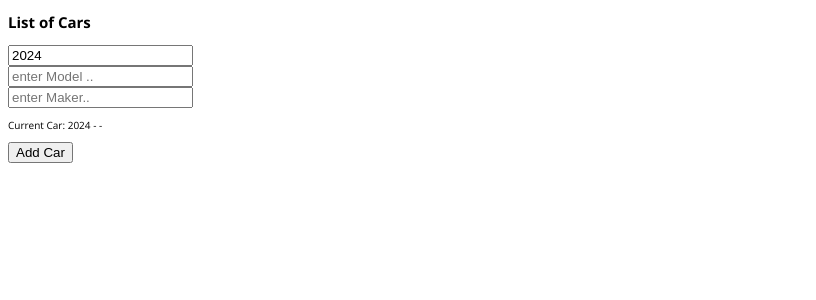
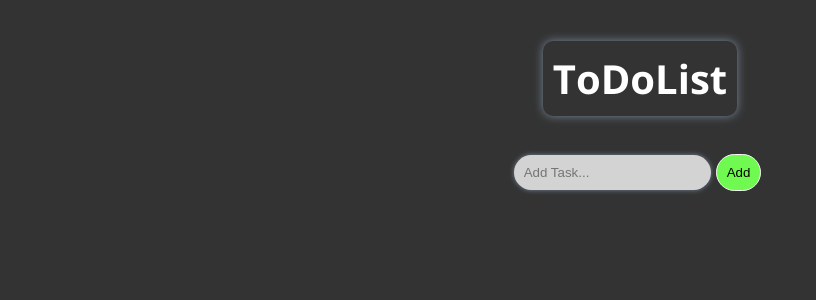
Before and after one commit to Mrufaihi/React-JS-Begineer, a React (Vite) app in the folder my-react-app/: page / in a window 1280 px wide. Shown: the top 300 px of the page, without its empty margins (0-816 px from the left). Built offline with nearby package versions, Linux system fonts and the light colour scheme.

Commit message:
To-Do-List (Program)
functional to do list

```diff
--- a/my-react-app/src/App.jsx
+++ b/my-react-app/src/App.jsx
@@ -1,12 +1,12 @@
 // Explain this function in simple terms:
 // imports
 
-import CarArrayOfObj from './components/CarArrayOfObj';
+import ToDoList from './components/ToDoList';
 
 function App() {
   //Props
 
-  return <CarArrayOfObj />;
+  return <ToDoList />;
 }
 // propType;
 
--- /dev/null
+++ b/my-react-app/src/components/ToDoList.jsx
@@ -0,0 +1,101 @@
+import { useState } from 'react';
+
+function ToDoList() {
+  const [tasks, setTasks] = useState([]);
+  // this for Adding a Task to Tasks array, Store value of input the add.
+  const [task, setTask] = useState('');
+
+  // ADD✅
+  function handleAddTask() {
+    // if input value is (not empty) after trim(whitepace) THEN ADD
+    if (task.trim().length > 0) {
+      setTasks((t) => [...t, task]);
+      setTask('');
+    }
+  }
+
+  //DELETE✅
+  function handleDeleteTask(index) {
+    setTasks((prevTasks) => prevTasks.filter((_, i) => index !== i));
+  }
+
+  //CHANGE✅
+  function handleTaskChange(e) {
+    setTask(e.target.value);
+  }
+
+  //UP⌚
+  // prettier-ignore
+  function handleUpClick(index) {
+    // only gonna happen if element is not already at top
+    if (index > 0) {
+      const updatedArray = [...tasks]; // new array to copy prev array
+
+      // Destructering: [value[index (1)], value[index - 1 (0)]] = [position[index-1 (0)], position[index (1)]]
+      [updatedArray[index], updatedArray[index - 1]] = [updatedArray[index - 1], updatedArray[index]];
+      setTasks(updatedArray);
+    }
+  }
+
+  //DOWN🕗
+  // prettier-ignore
+  function handleDownClick(index) {
+    //only gonna happen when index is not last
+    if (index < tasks.length - 1) {
+      const updatedArray = [...tasks]; // new array to copy prev array
+
+      // Destructering: [value[index (0)], value[index + 1 (1)]] = [position[index + 1 (1)], position[index (0)]]
+      [updatedArray[index], updatedArray[index + 1]] = [updatedArray[index + 1], updatedArray[index]];
+      setTasks(updatedArray);
+    }
+  }
+
+  return (
+    <div className="to-do-list">
+      <h2 className="heading">ToDoList</h2>
+
+      {/* input */}
+      <span>
+        <input
+          onChange={handleTaskChange}
+          value={task}
+          className="input"
+          type="text"
+          placeholder="Add Task..."
+        />
+        <button className="btn btn-add" onClick={handleAddTask}>
+          Add
+        </button>
+      </span>
+
+      {/* List */}
+
+      <ol className="list">
+        {tasks.map((task, index) => (
+          <li key={index} className="item">
+            <span className="item__text">{task}</span>
+            <button
+              onClick={() => handleDeleteTask(index)}
+              className="btn btn-delete"
+            >
+              delete
+            </button>
+            <button
+              onClick={() => handleDownClick(index)}
+              className="btn  btn-down"
+            >
+              👇
+            </button>
+            <button
+              onClick={() => handleUpClick(index)}
+              className="btn  btn-up"
+            >
+              👆
+            </button>
+          </li>
+        ))}
+      </ol>
+    </div>
+  );
+}
+export default ToDoList;
--- a/my-react-app/src/index.css
+++ b/my-react-app/src/index.css
@@ -4,21 +4,59 @@ html {
 }
 body {
   font-family: 'Open Sans', sans-serif;
+  background-color: #333;
 }
-.color {
+.to-do-list {
   text-align: center;
+  display: flex;
+  flex-direction: column;
+  align-items: center;
 }
-.color__display {
-  border: 2px solid rgb(255, 255, 255);
+.to-do-list .heading {
+  font-size: 4rem;
+  padding: 1rem;
   border-radius: 10px;
-  height: 10rem;
-  margin: 1.5rem 0;
+  box-shadow: 0 0 10px lightslategray;
+  color: white;
 }
-.color__selected {
-  border: 1px solid #666;
-  border-radius: 10px;
+.to-do-list .input {
+  border: 0;
+  background-color: lightgray;
+  border-radius: 50px;
   padding: 1rem;
+  box-shadow: 0 0 5px lightslategray;
 }
-.color__picker:hover {
-  cursor: pointer;
+.list {
+  list-style: none;
+  display: flex;
+  flex-direction: column;
+  align-items: center;
 }
+.item {
+  background-color: lightgray;
+  margin: 1rem 0;
+  padding: 1rem;
+  box-shadow: 0 0 10px lightslategray;
+}
+.to-do-list .item__text {
+  font-size: 2rem;
+  margin: 0 1rem;
+}
+.to-do-list .btn-add {
+  background-color: rgb(112, 249, 81);
+}
+.to-do-list .btn {
+  margin: 0.5rem 0.5rem;
+  padding: 1rem;
+  border: 1px solid whitesmoke;
+  border-radius: 50px;
+}
+.to-do-list .btn-delete {
+  background-color: red;
+}
+.to-do-list .btn-down {
+  background-color: aqua;
+}
+.to-do-list .btn-up {
+  background-color: aqua;
+}
```
Also changed, not shown: my-react-app/src/test.js (added, +7 -0 lines).
